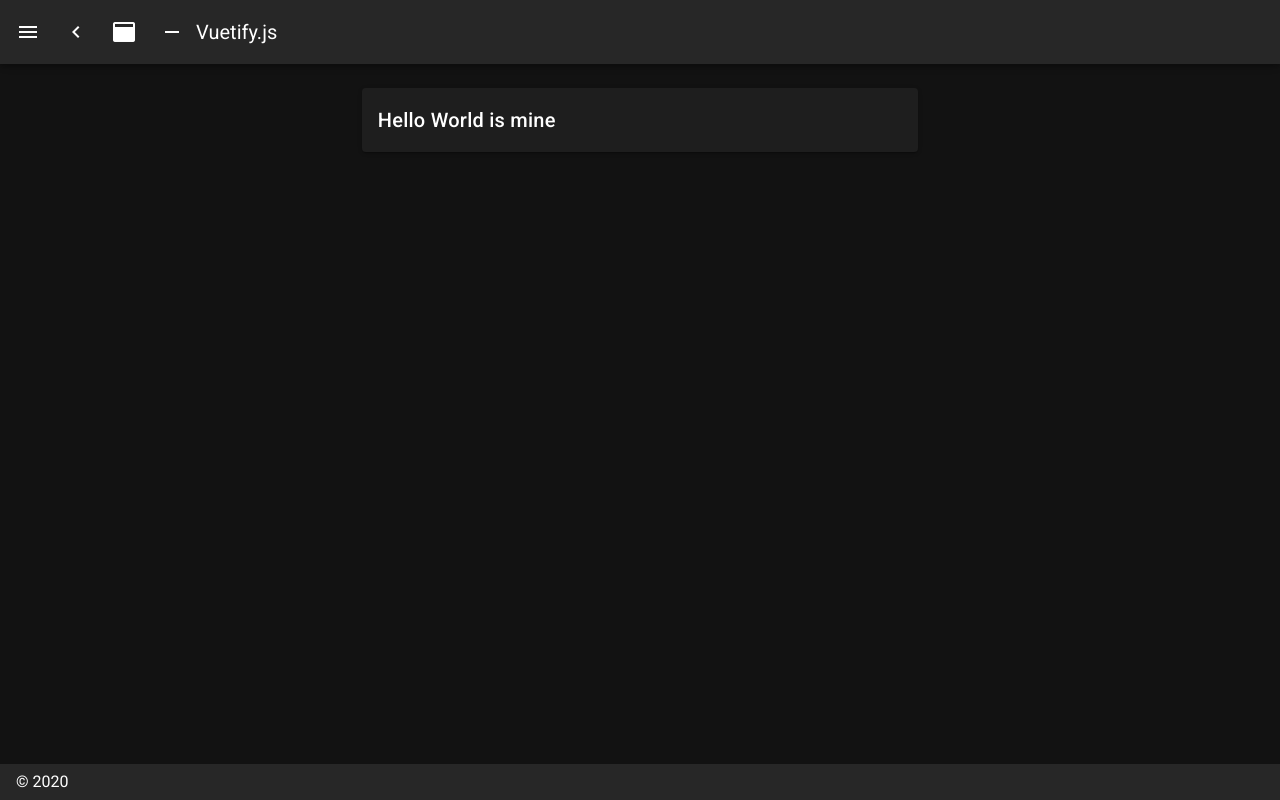
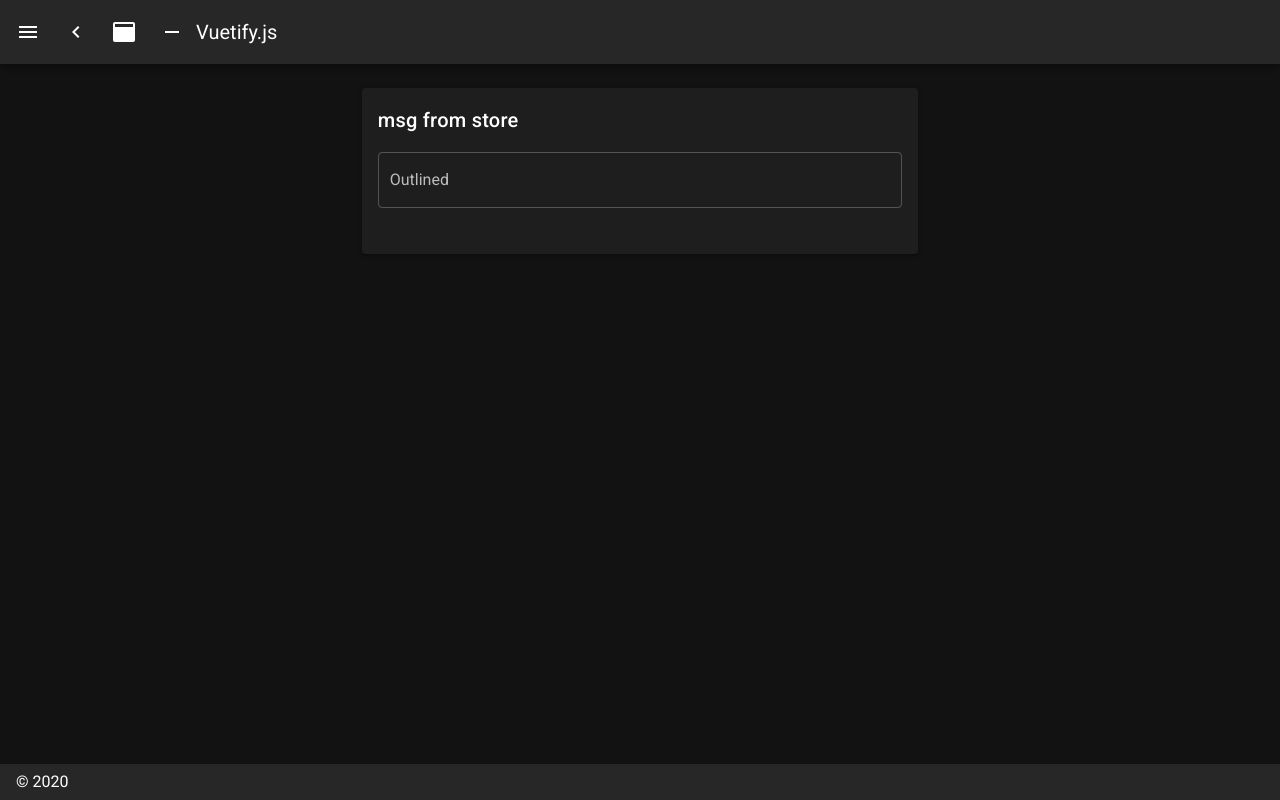
Before and after one commit to Daisky1113/fl5-nuxt-npm, a Nuxt app: page / in a window 1280 px wide. Built offline with nearby package versions, Linux system fonts and the light colour scheme.

Commit message:
コンポーネント側でvuexで定義したstateとmutationを読み込む

```diff
--- a/pages/index.vue
+++ b/pages/index.vue
@@ -3,7 +3,10 @@
     <v-row justify="center">
       <v-col cols="6">
         <v-card>
-          <v-card-title>{{msg}}</v-card-title>
+          <v-card-title>{{message}}</v-card-title>
+          <v-card-text>
+            <v-text-field @input="changeMessage" label="Outlined" outlined></v-text-field>
+          </v-card-text>
         </v-card>
       </v-col>
     </v-row>
@@ -11,10 +14,17 @@
 </template>
 
 <script>
+import { mapState, mapMutations } from "vuex";
 export default {
   data: () => ({
     msg: "Hello World is mine",
   }),
+  computed: {
+    ...mapState(["message"]),
+  },
+  methods: {
+    ...mapMutations(["changeMessage"]),
+  },
   components: {},
 };
 </script>
```
